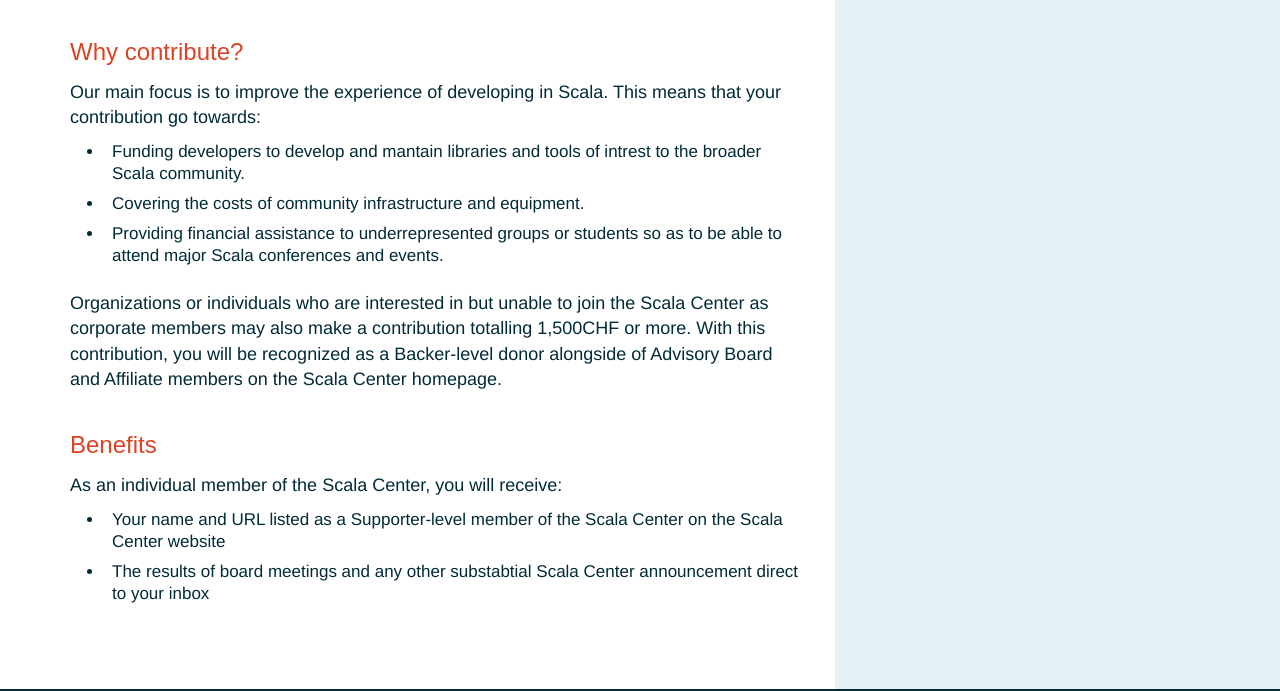
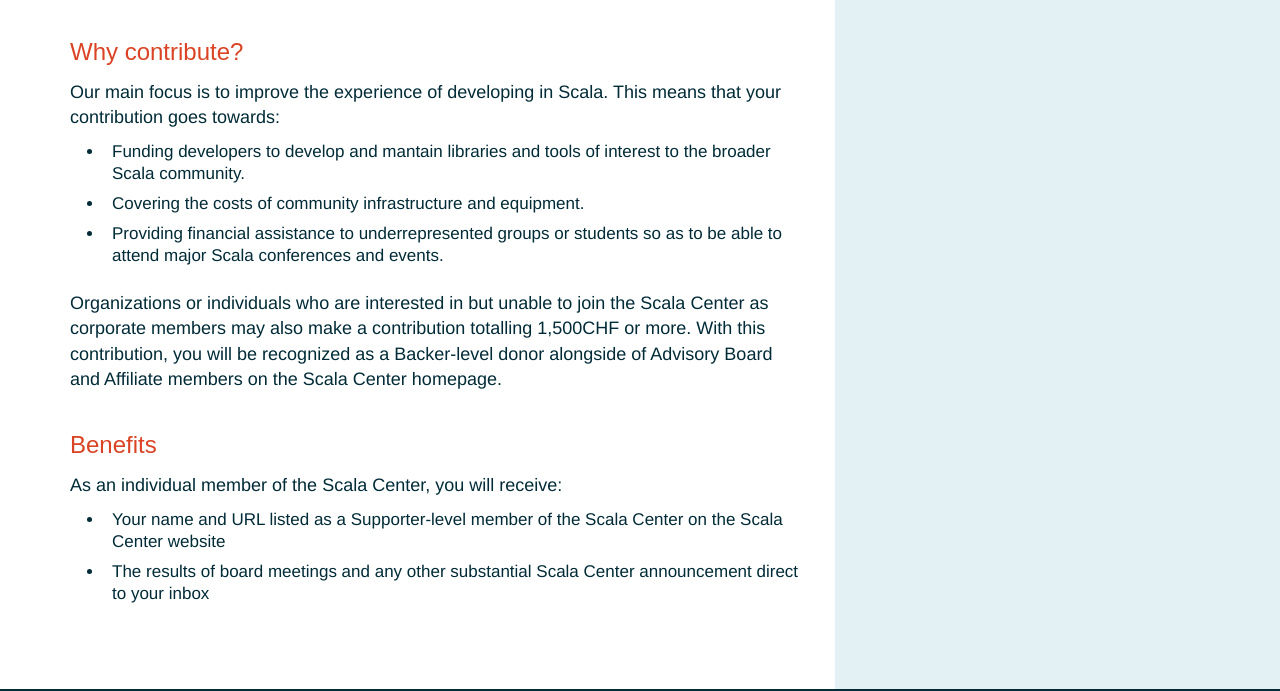
Before and after one commit to scala/scala.epfl.ch, a Jekyll site: the page built from individual-membership.md, in a window 1280 px wide. Shown: the part 469-1160 px from the top of the page. Built offline with Jekyll 4.4.1, drawn with Linux system fonts in a browser that asks for light colours.

Commit message:
Typo fixes

```diff
--- a/individual-membership.md
+++ b/individual-membership.md
@@ -21,9 +21,9 @@ one-time donation into a monthly or yearly recurring donation. </div>
 ### Why contribute?
 
 Our main focus is to improve the experience of developing in Scala. This means
-that your contribution go towards:
+that your contribution goes towards:
 
-- Funding developers to develop and mantain libraries and tools of intrest to the broader Scala community.
+- Funding developers to develop and mantain libraries and tools of interest to the broader Scala community.
 - Covering the costs of community infrastructure and equipment.
 - Providing financial assistance to underrepresented groups or students so as to be able to attend major Scala conferences and events.
 
@@ -38,4 +38,4 @@ alongside of Advisory Board and Affiliate members on the Scala Center homepage.
 As an individual member of the Scala Center, you will receive:
 
 - Your name and URL listed as a Supporter-level member of the Scala Center on the Scala Center website
-- The results of board meetings and any other substabtial Scala Center announcement direct to your inbox
+- The results of board meetings and any other substantial Scala Center announcement direct to your inbox
```
